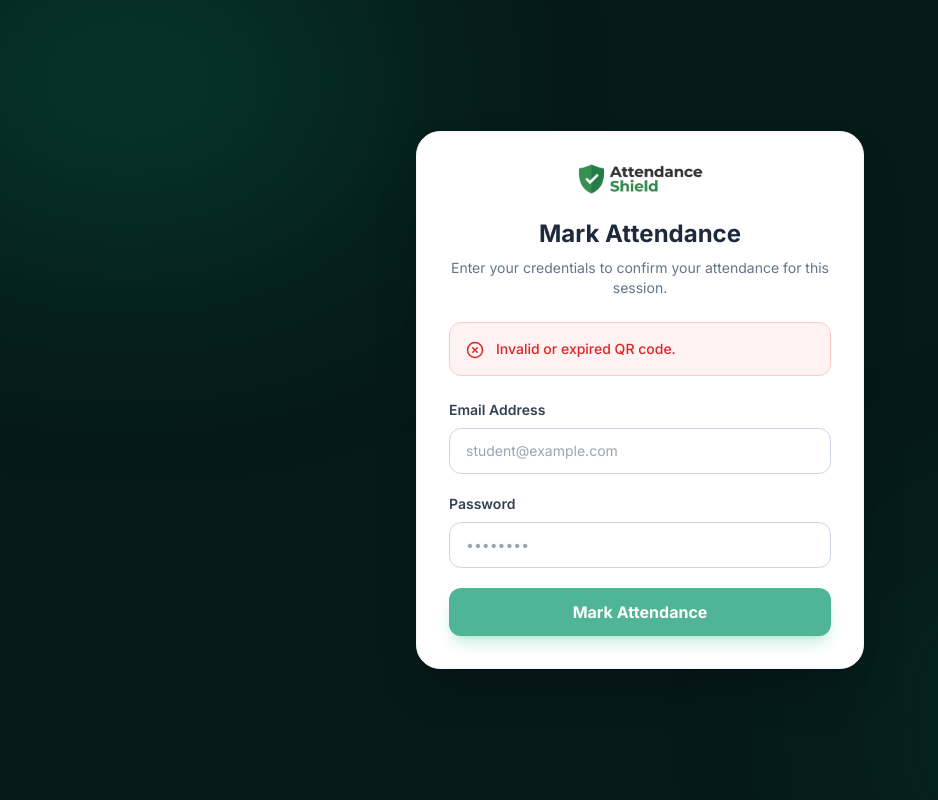
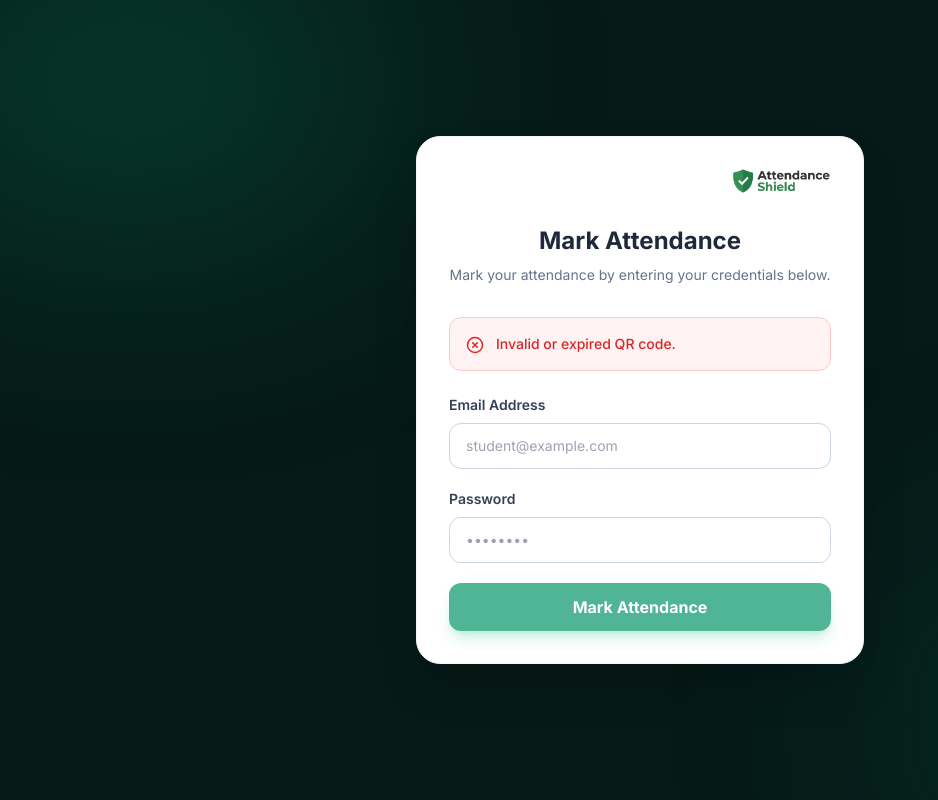
Before and after one commit to ItsKalfox/attendance-shield-v2, a React app in the folder frontend/: page /attend/1 in a window 1280 px wide. Shown: the whole page, without its empty margins (0-938 px from the left). Built offline with nearby package versions, Linux system fonts and the light colour scheme; no server answers; the HTML template or start-up script is replaced by a standard one.

Commit message:
style: update subtitle text in PublicAttend.jsx

```diff
--- a/frontend/src/pages/PublicAttend.jsx
+++ b/frontend/src/pages/PublicAttend.jsx
@@ -129,24 +129,41 @@ const PublicAttend = () => {
             </div>
 
             <div className="card max-w-md w-full p-8 shadow-2xl bg-white border border-slate-100 relative z-10">
-                <div className="text-center mb-6 flex flex-col items-center">
-                    <img src="/logo-dark.png" alt="Attendance Shield" className="w-32 h-auto mb-6 object-contain" />
-                    <h1 className="text-2xl font-extrabold text-slate-800 mb-2">Mark Attendance</h1>
-                    <p className="text-slate-500 text-sm">Enter your credentials to confirm your attendance for this session.</p>
+                <div className="mb-8 flex flex-col">
+                    <div className="flex w-full items-center justify-between mb-8">
+                        {sessionInfo && sessionInfo.organization ? (
+                            <div className="flex items-center gap-3">
+                                {sessionInfo.organization.logoUrl ? (
+                                    <img src={sessionInfo.organization.logoUrl} alt={sessionInfo.organization.name} className="w-8 h-8 rounded-md object-contain" />
+                                ) : (
+                                    <div className="w-8 h-8 rounded-md bg-brand-100 flex items-center justify-center text-brand-600 font-bold text-xs">
+                                        {sessionInfo.organization.name.substring(0, 2).toUpperCase()}
+                                    </div>
+                                )}
+                                <span className="font-bold text-slate-700 text-sm truncate max-w-[150px]">{sessionInfo.organization.name}</span>
+                            </div>
+                        ) : (
+                            <div></div>
+                        )}
+                        <img src="/logo-dark.png" alt="Attendance Shield" className="h-6 w-auto object-contain" />
+                    </div>
+
+                    <div className="text-center">
+                        {sessionInfo && sessionInfo.course ? (
+                            <>
+                                <h1 className="text-2xl font-extrabold text-slate-800 leading-tight">
+                                    {sessionInfo.course.code}
+                                </h1>
+                                <h2 className="text-xl font-bold text-slate-600 mt-1 mb-2">
+                                    {sessionInfo.course.name}
+                                </h2>
+                            </>
+                        ) : (
+                            <h1 className="text-2xl font-extrabold text-slate-800 mb-2">Mark Attendance</h1>
+                        )}
+                        <p className="text-slate-500 text-sm">Mark your attendance by entering your credentials below.</p>
+                    </div>
                 </div>
-
-                {sessionInfo && sessionInfo.course && (
-                    <div className="mb-6 p-4 rounded-xl bg-brand-50/50 border border-brand-100/50 flex flex-col gap-1 text-left">
-                        <div className="text-base font-bold text-slate-800 leading-tight">
-                            <span className="text-brand-600 mr-2">{sessionInfo.course.code}</span>
-                            -
-                            <span className="ml-2">{sessionInfo.course.name}</span>
-                        </div>
-                        <div className="text-xs font-medium text-slate-500 mt-2">
-                            Lecturer: <span className="font-semibold text-slate-700">{sessionInfo.instructor?.firstName} {sessionInfo.instructor?.lastName}</span>
-                        </div>
-                    </div>
-                )}
 
                 {status === 'ERROR' && (
                     <div className="bg-red-50 text-red-600 border border-red-200 p-4 rounded-xl mb-6 flex items-start gap-3 text-sm font-medium">
```
Also changed, not shown: frontend/public/images/attendance-bg.jpg (added), 1 other file (tests, documents, lock files or other folders).
